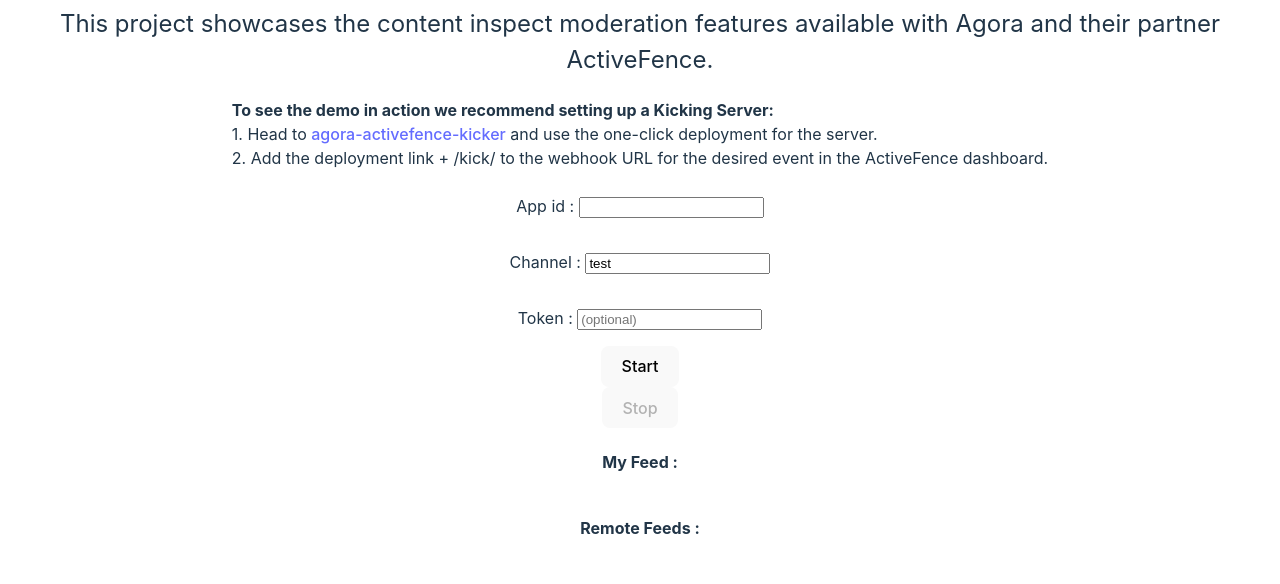
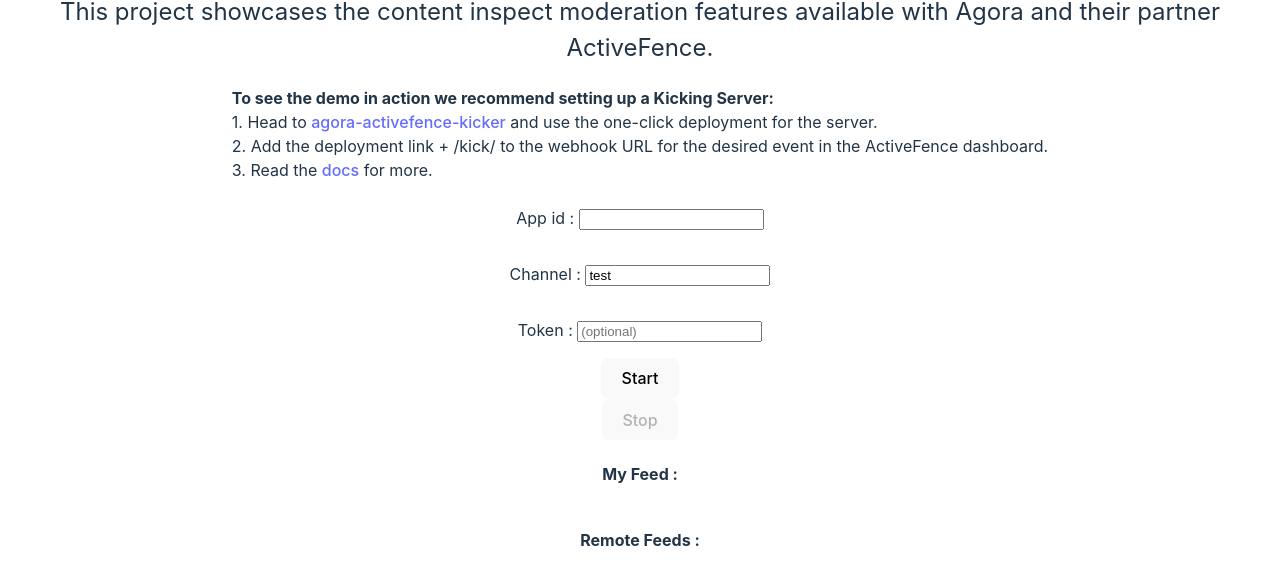
Before and after one commit to EkaanshArora/agora-activefence, a website built with Vite: page index.html in a window 1280 px wide. Shown: the part 174-758 px from the top of the page. Built offline with nearby package versions, Linux system fonts and the light colour scheme.

Commit message:
feat: add docs link

```diff
--- a/index.html
+++ b/index.html
@@ -20,11 +20,12 @@
       <div style="text-align: left; margin: auto;">
         <b>To see the demo in action we recommend setting up a Kicking Server:</b>
         <br />
-        1. Head to <a href="https://github.com/AgoraIO-Community/agora-activefence-kicker">agora-activefence-kicker</a> and
-        use the one-click deployment for the server.
+        1. Head to <a href="https://github.com/AgoraIO-Community/agora-activefence-kicker">agora-activefence-kicker</a>
+        and use the one-click deployment for the server.
         <br />
         2. Add the deployment link + /kick/ to the webhook URL for the desired event in the ActiveFence dashboard.
         <br />
+        3. Read the <a href="https://docs.agora.io/en/extensions-marketplace/develop/integrate/activefence?platform=web">docs</a> for more.
       </div>
     </div>
     <p>App id : <input type="text" id="app-id" value=""></p>
```
